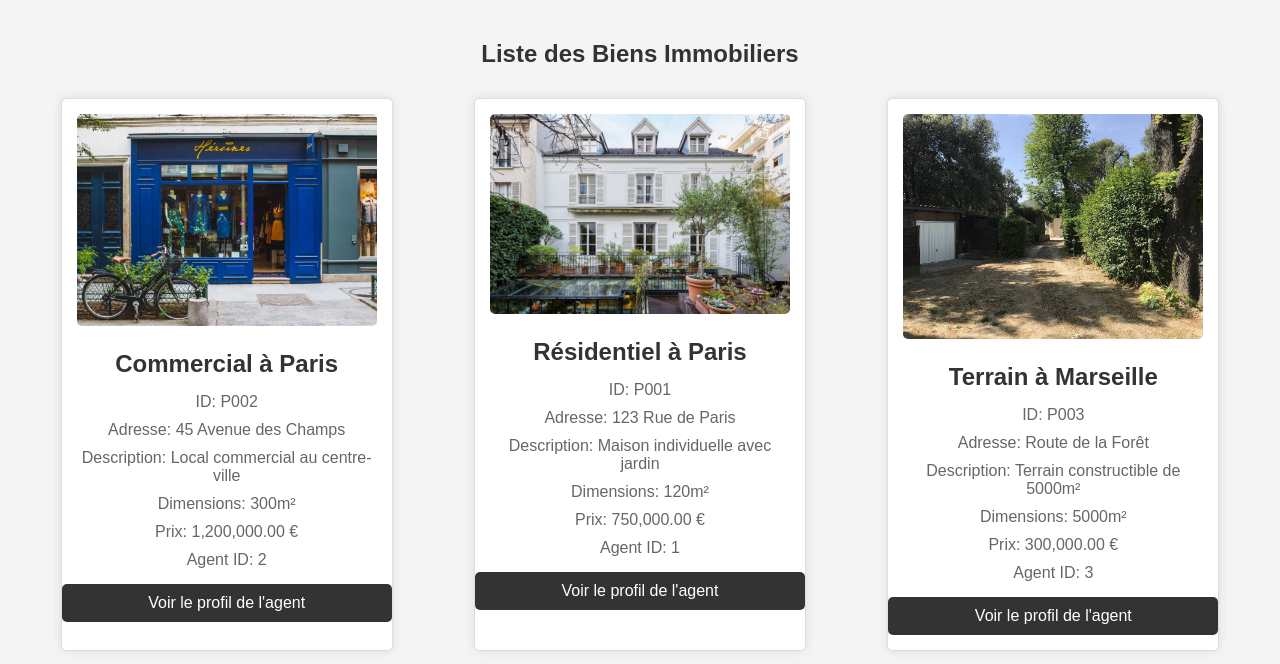
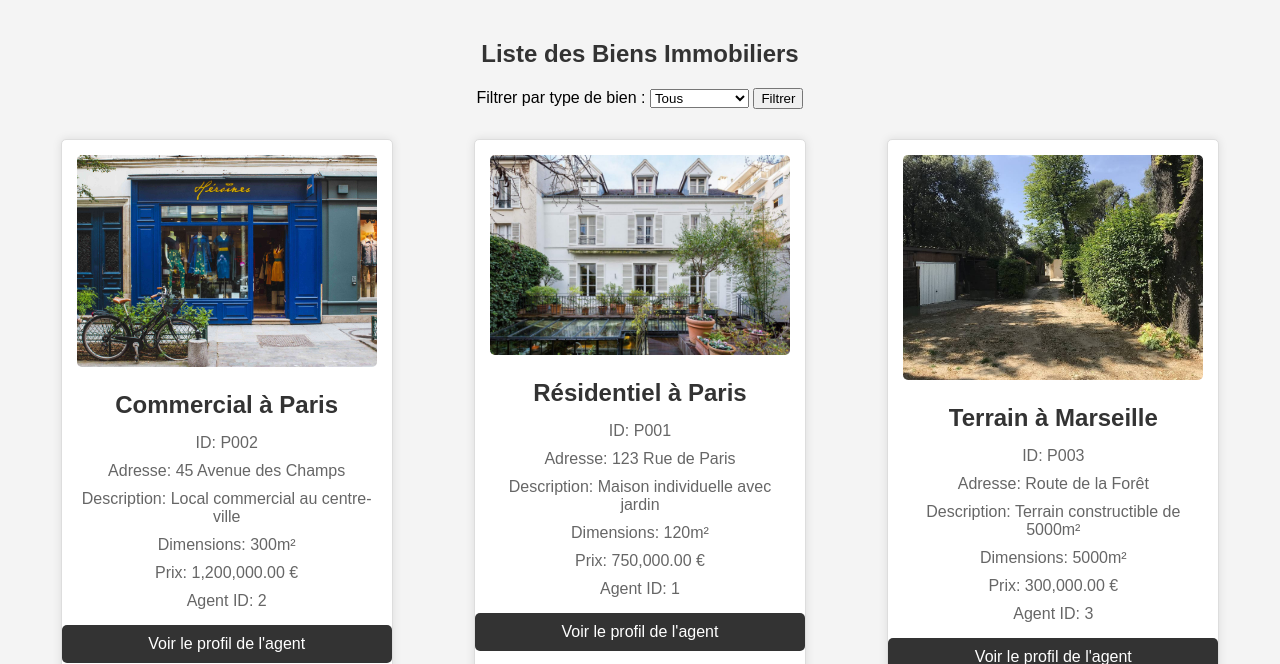
Before and after one commit to Blazarothe/ING2_IMO, a PHP site: page /tout_parcourir.php in a window 1280 px wide. Shown: the part 174-838 px from the top of the page. Run offline with PHP 8.4, Linux system fonts and the light colour scheme; data comes from the database, SQL or seed files in the repository.

Commit message:
Add files via upload

```diff
--- a/rdv/tout_parcourir.php
+++ b/rdv/tout_parcourir.php
@@ -5,14 +5,26 @@ if ($conn->connect_error) {
     die("Connection failed: " . $conn->connect_error);
 }
 
-// Récupérer tous les biens immobiliers
+// Initialiser le type de propriété
+$typePropriete = isset($_GET['type_propriete']) ? $_GET['type_propriete'] : '';
+
+// Construire la requête SQL avec le filtre de type de propriété
 $sql = "SELECT * FROM Proprietes";
-$result = $conn->query($sql);
+if ($typePropriete) {
+    $sql .= " WHERE type_propriete = ?";
+}
+
+$stmt = $conn->prepare($sql);
+if ($typePropriete) {
+    $stmt->bind_param("s", $typePropriete);
+}
+$stmt->execute();
+$result = $stmt->get_result();
 
 // Stocker les résultats dans un tableau
 $properties = [];
 if ($result->num_rows > 0) {
-    while($row = $result->fetch_assoc()) {
+    while ($row = $result->fetch_assoc()) {
         $properties[] = $row;
     }
 }
@@ -65,6 +77,10 @@ $conn->close();
         h2 {
             text-align: center;
             color: #333;
+        }
+        .filter-form {
+            text-align: center;
+            margin-bottom: 20px;
         }
         .properties {
             display: flex;
@@ -146,6 +162,19 @@ $conn->close();
 
     <main>
         <h2>Liste des Biens Immobiliers</h2>
+        <div class="filter-form">
+            <form method="get" action="tout_parcourir.php">
+                <label for="type_propriete">Filtrer par type de bien :</label>
+                <select id="type_propriete" name="type_propriete">
+                    <option value="">Tous</option>
+                    <option value="résidentiel" <?= $typePropriete == 'résidentiel' ? 'selected' : '' ?>>Résidentiel</option>
+                    <option value="commercial" <?= $typePropriete == 'commercial' ? 'selected' : '' ?>>Commercial</option>
+                    <option value="terrain" <?= $typePropriete == 'terrain' ? 'selected' : '' ?>>Terrain</option>
+                    <option value="appartement" <?= $typePropriete == 'appartement' ? 'selected' : '' ?>>Appartement</option>
+                </select>
+                <button type="submit">Filtrer</button>
+            </form>
+        </div>
         <div class="properties">
             <?php if (count($properties) > 0): ?>
                 <?php foreach ($properties as $property): ?>
```
